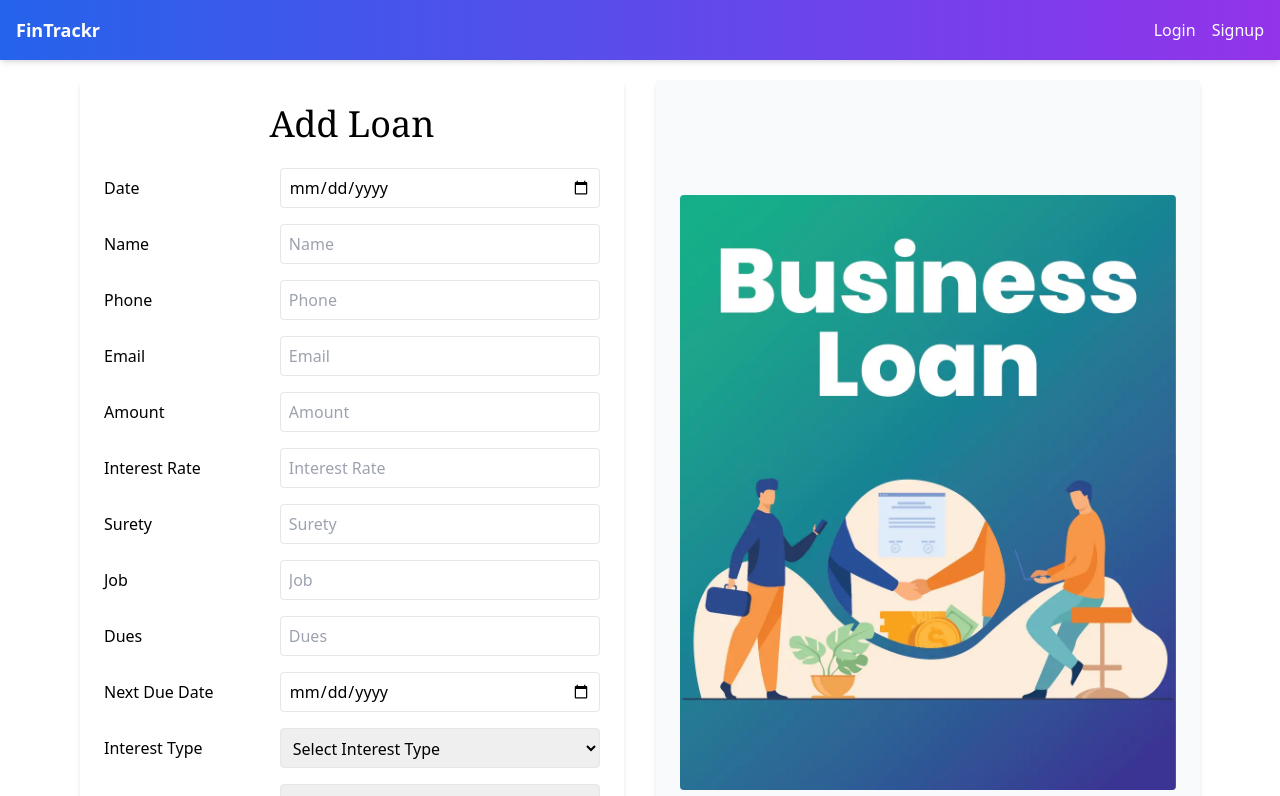
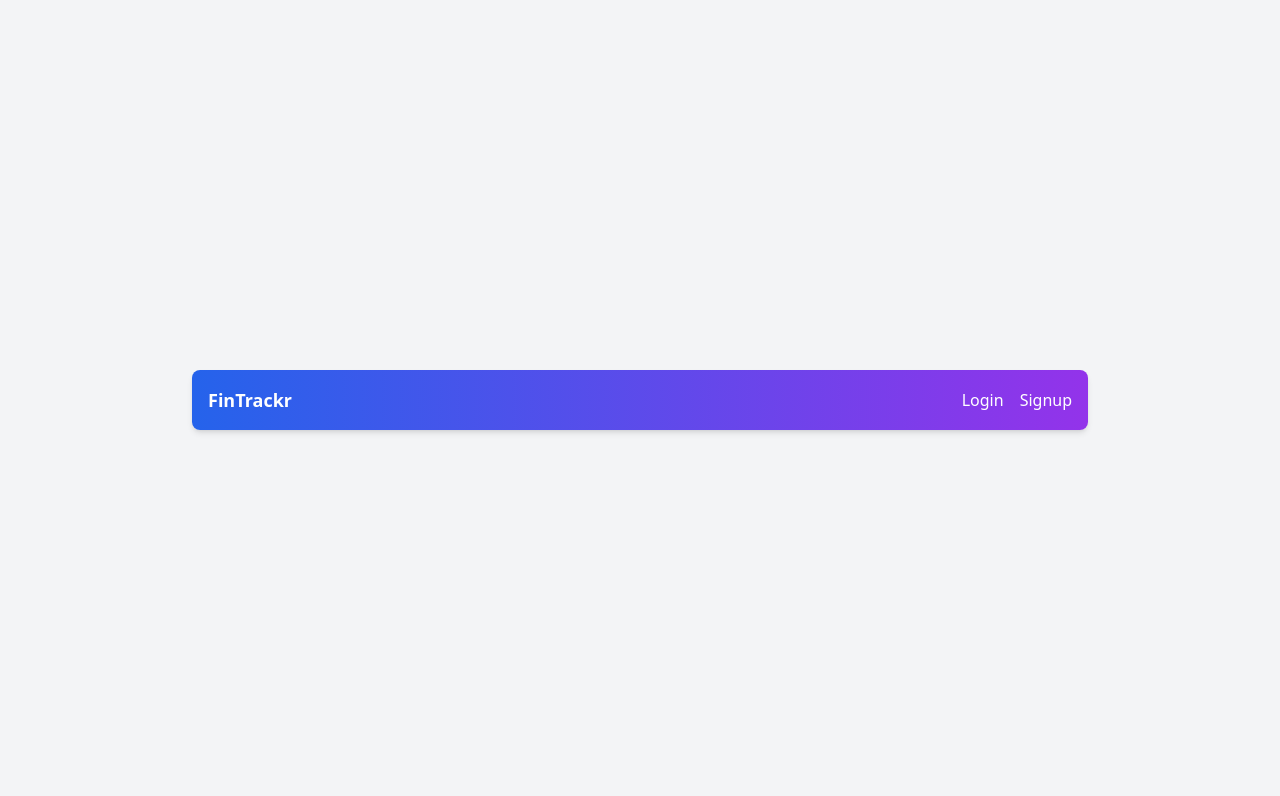
Before and after one commit to Venkata-Giridhar-Garikipati/FinTrackr, a React (Create React App) app in the folder frontend/: page /loan-form in a window 1280 px wide. Shown: the top 796 px of the page. Built offline with nearby package versions, Linux system fonts and the light colour scheme.

Commit message:
Update Navbar.js

```diff
--- a/frontend/src/components/Navbar.js
+++ b/frontend/src/components/Navbar.js
@@ -20,7 +20,8 @@ const Navbar = () => {
     };
 
     return (
-        <nav className="bg-gradient-to-r from-blue-600 to-purple-600 text-white p-4 shadow-md fixed top-0 left-0 w-full z-50">
+        <div className="flex justify-center items-center min-h-screen bg-gray-100">
+            <nav className="bg-gradient-to-r from-blue-600 to-purple-600 text-white p-4 shadow-md w-full max-w-4xl rounded-lg">
                 <div className="flex justify-between items-center">
                     <Link to="/" className="text-lg font-bold">
                         FinTrackr
@@ -64,7 +65,7 @@ const Navbar = () => {
                                 </button>
 
                                 {isLogoutConfirm && (
-                                <div className="absolute top-50 left-50 right-50 bottom-50 bg-black bg-opacity-50 flex justify-center items-center z-50">
+                                    <div className="absolute top-0 left-0 right-0 bottom-0 bg-black bg-opacity-50 flex justify-center items-center z-50">
                                         <div className="bg-white p-8 rounded-lg shadow-xl max-w-sm mx-auto space-y-6">
                                             <h2 className="text-xl font-semibold text-center text-gray-800">
                                                 Are you sure you want to logout?
@@ -100,6 +101,7 @@ const Navbar = () => {
                     </div>
                 </div>
             </nav>
+        </div>
     );
 };
 
```
Lines whose indentation alone changed are shown as unchanged.
